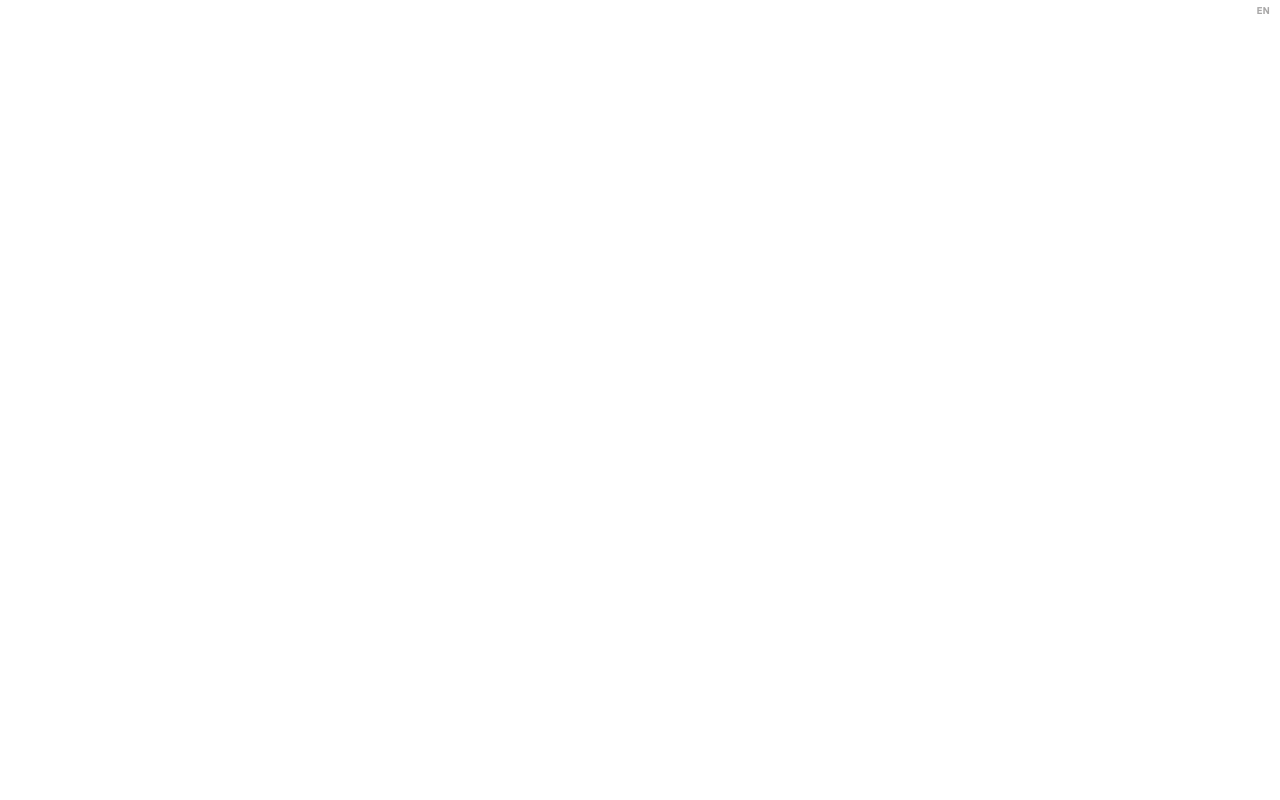
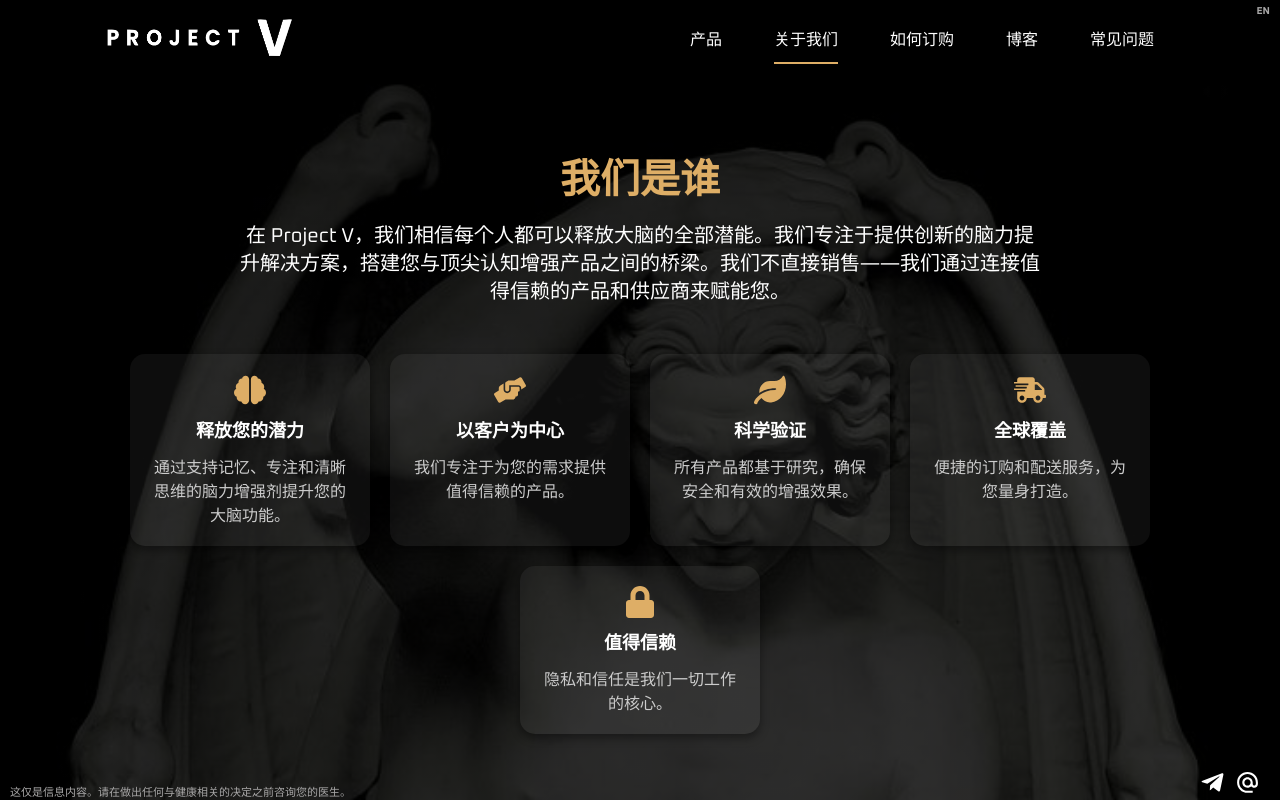
Before and after one commit to Aleks2580/Animus, a React (Vite) app in the folder my-app-vite/: page /about in a window 1280 px wide. Before the commit this address had no page. Built offline with nearby package versions, Linux system fonts and the light colour scheme.

Commit message:
about section done

```diff
--- a/my-app-vite/src/App.jsx
+++ b/my-app-vite/src/App.jsx
@@ -13,6 +13,7 @@ import ContactIcons from "./components/ContactIcons/ContactIcons";
 import ProductPage from "./components/Products/ProductPage";
 import Faq from "./components/Faq/Faq";
 import Blog from "./components/Blog/Blog";
+import About from "./components/About/About";
 
 function Layout() {
   return (
@@ -58,6 +59,7 @@ function App() {
           />
           <Route path="products" element={<Products />} />
           <Route path="products/:productId" element={<ProductPage />} />
+          <Route path="about" element={<About />} />
           <Route path="blogs" element={<Blog />} />
           <Route path="faq" element={<Faq />} />
         </Route>
--- a/my-app-vite/src/components/About/About.jsx
+++ b/my-app-vite/src/components/About/About.jsx
@@ -1,8 +1,49 @@
-import React from 'react'
-import styles from "./About.module.css";
+import React from 'react';
+import styles from './About.module.css';
+import { FaBrain, FaHandsHelping, FaLeaf, FaShippingFast, FaLock } from 'react-icons/fa';
+import { useTranslation } from 'react-i18next';
 
 export default function About() {
+  const { t } = useTranslation(); // Hook to use translations
+
   return (
-    <div>About</div>
-  )
+    <div className={styles.aboutContainer}>
+      {/* Title */}
+      <h1 className={styles.title}>{t('about.title')}</h1>
+
+      {/* Description */}
+      <p className={styles.description}>
+        {t('about.description')}
+      </p>
+
+      {/* Features */}
+      <div className={styles.features}>
+        <div className={styles.feature}>
+          <FaBrain className={styles.icon} />
+          <h3>{t('about.features.unlock.title')}</h3>
+          <p>{t('about.features.unlock.description')}</p>
+        </div>
+        <div className={styles.feature}>
+          <FaHandsHelping className={styles.icon} />
+          <h3>{t('about.features.customer.title')}</h3>
+          <p>{t('about.features.customer.description')}</p>
+        </div>
+        <div className={styles.feature}>
+          <FaLeaf className={styles.icon} />
+          <h3>{t('about.features.science.title')}</h3>
+          <p>{t('about.features.science.description')}</p>
+        </div>
+        <div className={styles.feature}>
+          <FaShippingFast className={styles.icon} />
+          <h3>{t('about.features.delivery.title')}</h3>
+          <p>{t('about.features.delivery.description')}</p>
+        </div>
+        <div className={styles.feature}>
+          <FaLock className={styles.icon} />
+          <h3>{t('about.features.trust.title')}</h3>
+          <p>{t('about.features.trust.description')}</p>
+        </div>
+      </div>
+    </div>
+  );
 }
--- a/my-app-vite/src/components/About/About.module.css
+++ b/my-app-vite/src/components/About/About.module.css
@@ -0,0 +1,105 @@
+.aboutContainer {
+    padding: 10vh 50px 0; /* Top padding for navbar, horizontal padding for spacing */
+    text-align: center;
+    color: #fff; /* White text for sleek contrast */
+    /* background-color: #000; */
+    height: 90vh; /* Full viewport height */
+    display: flex;
+    flex-direction: column;
+    align-items: center;
+    justify-content: center; /* Adjust content evenly */
+    background-image:
+    linear-gradient(
+      to right bottom,
+      rgba(0, 0, 0, 0.883),
+      rgba(0, 0, 0, 0.775)
+    ),
+    url('/about.jpg');
+    background-size: cover;
+    background-position: top;
+  }
+
+  .title {
+    font-size: 40px; /* Large title size */
+    font-weight: bold;
+    margin-bottom: 16px; /* Space below title */
+    color: #deae66; /* Gold accent color */
+    opacity: 0;
+    animation: fadeIn 1s ease-out forwards; /* Fade-in effect */
+    animation-delay: 0.2s;
+  }
+
+  .description {
+    font-size: 20px; /* Medium font size for readability */
+    line-height: 28px; /* Adjust line spacing */
+    max-width: 800px; /* Limit description width */
+    margin: 0 auto 48px; /* Center and space below */
+    opacity: 0;
+    animation: fadeIn 1s ease-out forwards;
+    animation-delay: 0.4s;
+  }
+
+  .features {
+    display: flex;
+    flex-wrap: wrap;
+    justify-content: center;
+    gap: 20px; /* Spacing between features */
+  }
+
+  .feature {
+    display: flex;
+    flex-direction: column;
+    align-items: center;
+    width: 200px; /* Fixed width for features */
+    text-align: center;
+    background: rgba(255, 255, 255, 0.05); /* Subtle transparent background */
+    border-radius: 15px; /* Rounded corners */
+    padding: 20px; /* Inner padding */
+    box-shadow: 0 4px 10px rgba(0, 0, 0, 0.4); /* Subtle shadow */
+    transition: transform 0.3s ease, box-shadow 0.3s ease;
+    opacity: 0;
+    transform: translateY(50px);
+    animation: slideIn 1s ease-out forwards;
+  }
+
+  .feature:hover {
+    transform: translateY(-10px); /* Slight lift on hover */
+    box-shadow: 0 8px 15px rgba(255, 255, 255, 0.2); /* Glow effect on hover */
+  }
+
+  .icon {
+    font-size: 32px; /* Icon size */
+    color: #deae66; /* Gold color for icons */
+    margin-bottom: 10px; /* Space below icon */
+  }
+
+  .feature h3 {
+    font-size: 18px; /* Title size */
+    margin-bottom: 10px; /* Space below title */
+  }
+
+  .feature p {
+    font-size: 16px; /* Description size */
+    color: #ccc; /* Light gray text */
+  }
+
+
+  @keyframes fadeIn {
+    from {
+      opacity: 0;
+    }
+    to {
+      opacity: 1;
+    }
+  }
+
+  @keyframes slideIn {
+    from {
+      opacity: 0;
+      transform: translateY(50px);
+    }
+    to {
+      opacity: 1;
+      transform: translateY(0);
+    }
+  }
--- a/my-app-vite/src/languages/cn.json
+++ b/my-app-vite/src/languages/cn.json
@@ -57,5 +57,31 @@
     "title8": "标题 8",
     "title9": "标题 9",
     "title10": "标题 10"
+  },
+  "about": {
+    "title": "我们是谁",
+    "description": "在 Project V，我们相信每个人都可以释放大脑的全部潜能。我们专注于提供创新的脑力提升解决方案，搭建您与顶尖认知增强产品之间的桥梁。我们不直接销售——我们通过连接值得信赖的产品和供应商来赋能您。",
+    "features": {
+      "unlock": {
+        "title": "释放您的潜力",
+        "description": "通过支持记忆、专注和清晰思维的脑力增强剂提升您的大脑功能。"
+      },
+      "customer": {
+        "title": "以客户为中心",
+        "description": "我们专注于为您的需求提供值得信赖的产品。"
+      },
+      "science": {
+        "title": "科学验证",
+        "description": "所有产品都基于研究，确保安全和有效的增强效果。"
+      },
+      "delivery": {
+        "title": "全球覆盖",
+        "description": "便捷的订购和配送服务，为您量身打造。"
+      },
+      "trust": {
+        "title": "值得信赖",
+        "description": "隐私和信任是我们一切工作的核心。"
+      }
+    }
   }
 }
--- a/my-app-vite/src/languages/en.json
+++ b/my-app-vite/src/languages/en.json
@@ -57,5 +57,31 @@
       "title8": "Title 8",
       "title9": "Title 9",
       "title10": "Title 10"
+    },
+    "about": {
+    "title": "Who We Are",
+    "description": "At Project V, we believe in unlocking the full potential of your mind. Specializing in sourcing the most innovative nootropic solutions, we bridge the gap between you and cutting-edge cognitive enhancers. We don't sell – we empower you by connecting you to trusted products and providers.",
+    "features": {
+      "unlock": {
+        "title": "Unlock Your Mind",
+        "description": "Empower your brain with nootropics that support memory, focus, and clarity."
+      },
+      "customer": {
+        "title": "Customer-Centric",
+        "description": "We focus on sourcing trusted products tailored to your needs."
+      },
+      "science": {
+        "title": "Science-Backed",
+        "description": "All products are rooted in research for safe and effective enhancement."
+      },
+      "delivery": {
+        "title": "Global Reach",
+        "description": "Seamless ordering and delivery tailored for your convenience worldwide."
+      },
+      "trust": {
+        "title": "Trusted Providers",
+        "description": "Your privacy and trust are at the core of everything we do."
+      }
     }
+  }
 }
```
Also changed, not shown: my-app-vite/public/about.jpg (added).
